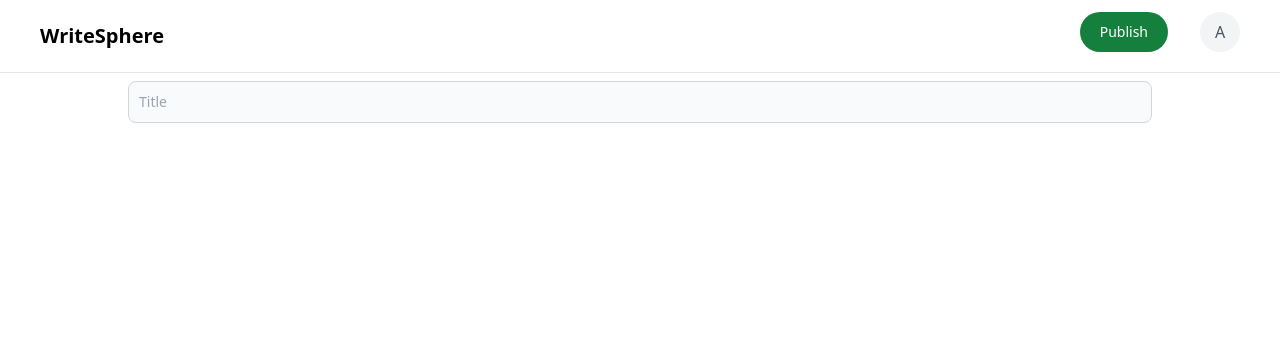
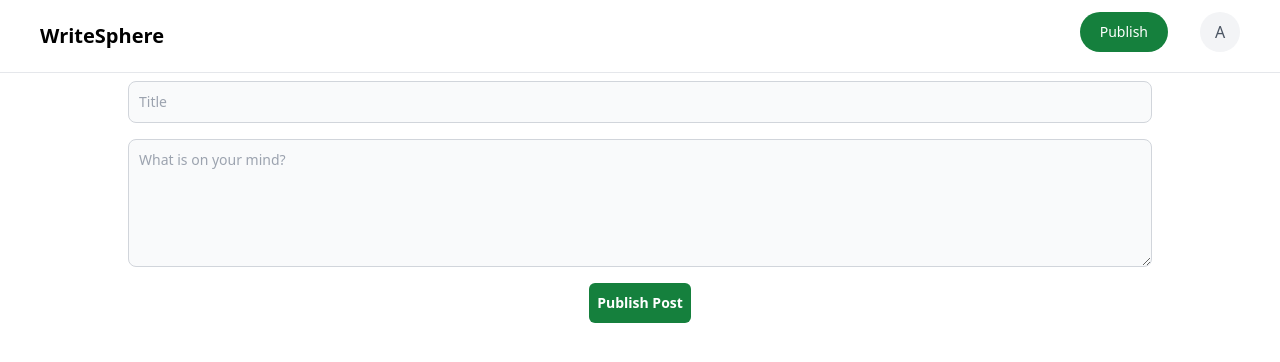
Before and after one commit to 4321Khari/Medium-fe, a React (Vite) app: page /publish in a window 1280 px wide. Shown: the top 362 px of the page. Built offline with nearby package versions, Linux system fonts and the light colour scheme; no server answers.

Commit message:
adding create and blog

```diff
--- a/src/components/BlogCard.tsx
+++ b/src/components/BlogCard.tsx
@@ -1,8 +1,11 @@
+import { Link } from "react-router-dom";
+
 interface BlogCardProps {
   authorName: string;
   title: string;
   content: string;
   publishedDate: string;
+  id: string;
 }
 
 export const BlogCard = ({
@@ -10,8 +13,10 @@ export const BlogCard = ({
   content,
   title,
   publishedDate,
+  id,
 }: BlogCardProps) => {
   return (
+    <Link to={`/blog/${id}`}>
       <div className=" border-b ml-2  mt-2 cursor-pointer">
         <div className="text-sm font-semibold mt-2 flex   items-centers ">
           <Avator name={authorName} size="small" />
@@ -35,6 +40,7 @@ export const BlogCard = ({
           content.length / 100
         )} min read`}</div>
       </div>
+    </Link>
   );
 };
 
--- /dev/null
+++ b/src/components/FullBlog.tsx
@@ -0,0 +1,30 @@
+import { Blog } from "../hooks";
+import { Avator } from "./BlogCard";
+
+export const FullBlog = ({ blog }: { blog: Blog }) => {
+  return (
+    <div className="flex w-full h-screen  justify-around ">
+      <div className=" w-3/5 ">
+        <div className=" mt-4  text-4xl font-bold w-[70%]">{blog.title}</div>
+        <div className=" mt-2 text-sm font-light text-slate-500">
+          Posted on Date
+        </div>
+        <div className=" mt-4 text-sm font-normal text-slate-600">
+          {blog.content}
+        </div>
+      </div>
+      <div className=" w-2/6">
+        <div className=" mt-5 text-sm  font-medium text-slate-400 ">Author</div>
+        <div className="   flex">
+          <div className="  mr-2 mt-4 ">
+            <Avator size="small" name={blog.author.name[0]} />
+          </div>
+          <div className="">
+            <div className=" text-xl font-bold mt-4">{blog.author.name}</div>
+            <div className="mt-4">Author Description</div>
+          </div>
+        </div>
+      </div>
+    </div>
+  );
+};
--- a/src/hooks/index.ts
+++ b/src/hooks/index.ts
@@ -2,13 +2,31 @@ import { useEffect, useState } from "react";
 import { BACKEN_URL } from "../config";
 import axios from "axios";
 
-interface Blog {
+export interface Blog {
   author: {
     name: string;
   };
+  id: string;
   title: string;
   content: string; // Include any other fields you might need.
 }
+
+export const useBlog = ({ id }: { id: string }) => {
+  const [loading, setLoading] = useState<boolean>(true);
+  const [blog, setBlog] = useState<Blog>();
+  useEffect(() => {
+    const token = localStorage.getItem("JWT");
+    axios
+      .get(`${BACKEN_URL}/api/v1/blog/${id}`, {
+        headers: { Authorization: token },
+      })
+      .then((res) => {
+        setBlog(res.data.blog);
+        setLoading(false);
+      });
+  }, []);
+  return { loading, blog };
+};
 
 export const useBlogs = () => {
   const [loading, setLoading] = useState<boolean>(true);
--- a/src/pages/Blog.tsx
+++ b/src/pages/Blog.tsx
@@ -1,4 +1,16 @@
+import { useParams } from "react-router-dom";
+import { useBlog } from "../hooks";
+import { FullBlog } from "../components/FullBlog";
 
-export const Blog = ()=>{
-    return <div>Blog</div>
-}
+export const Blog = () => {
+  const { id } = useParams();
+  const { loading, blog } = useBlog({ id: id || "" });
+  if (loading) {
+    return <div> Loading...</div>;
+  }
+  return (
+    <div>
+      <FullBlog blog={blog } />
+    </div>
+  );
+};
--- a/src/pages/Blogs.tsx
+++ b/src/pages/Blogs.tsx
@@ -18,7 +18,8 @@ export const Blogs = () => {
         <div className="">
           {blogs.map((item) => (
             <BlogCard
-              authorName={item.author.name}
+              id={item.id}
+              authorName={item.author.name || "A"}
               publishedDate="Dec 19 2024"
               title={item.title}
               content={item.content}
--- a/src/pages/Publish.tsx
+++ b/src/pages/Publish.tsx
@@ -1,17 +1,57 @@
+import axios from "axios";
 import { AppBar } from "../components/AppBar";
+import { BACKEN_URL } from "../config";
+import { useState } from "react";
+import { CreateBlogInput } from "@abhishekkhari/medium-common";
+import { useNavigate } from "react-router-dom";
 
 export const Publish = () => {
+  const navigate = useNavigate();
+  const [postInput, setPostInput] = useState<CreateBlogInput>({
+    title: "",
+    content: "",
+  });
   return (
     <>
       <AppBar />
       <div className=" mt-2 flex justify-center items-center">
-        <div className=" max-w-screen-lg flex items-center w-full">
+        <div className=" max-w-screen-lg flex flex-col items-center w-full">
           <input
+            onChange={(e) =>
+              setPostInput((prev) => ({ ...prev, title: e.target.value }))
+            }
             type="text"
             id="helper-text"
             className="bg-gray-50 border outline-none  border-gray-300 text-gray-900 text-sm rounded-lg focus:ring-black focus:border-gray-500 block w-full p-2.5  "
             placeholder="Title"
           />
+          <textarea
+            onChange={(e) =>
+              setPostInput((prev) => ({ ...prev, content: e.target.value }))
+            }
+            id="helper-text"
+            className="bg-gray-50 h-32  mt-4 border outline-none  border-gray-300 text-gray-900 text-sm rounded-lg focus:ring-black focus:border-gray-500 block w-full p-2.5  "
+            placeholder="What is on your mind?"
+          />
+          <button
+            onClick={async () => {
+              console.log("postInput", postInput);
+
+              const response = await axios.post(
+                `${BACKEN_URL}/api/v1/blog`,
+                postInput,
+                {
+                  headers: {
+                    Authorization: localStorage.getItem("JWT"),
+                  },
+                }
+              );
+              navigate(`/blog/${response.data.id}`);
+            }}
+            className=" px-2 font-semibold text-sm h-10 bg-green-700 mt-4 rounded-md text-white"
+          >
+            Publish Post
+          </button>
         </div>
       </div>
     </>
```
Lines whose indentation alone changed are shown as unchanged.
